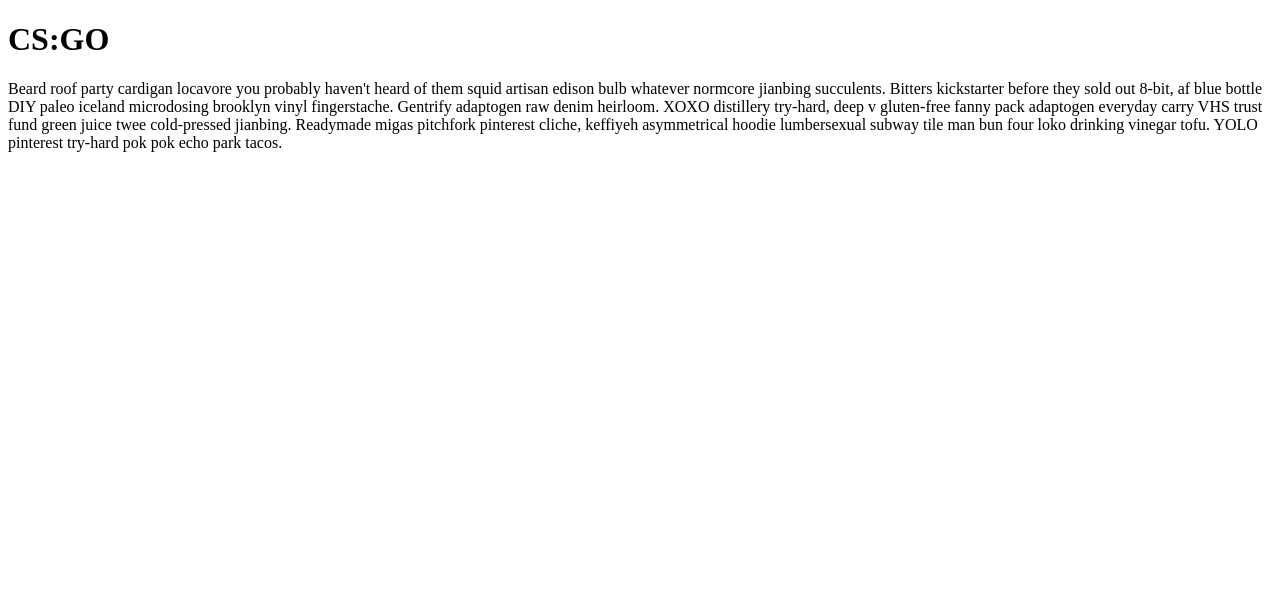
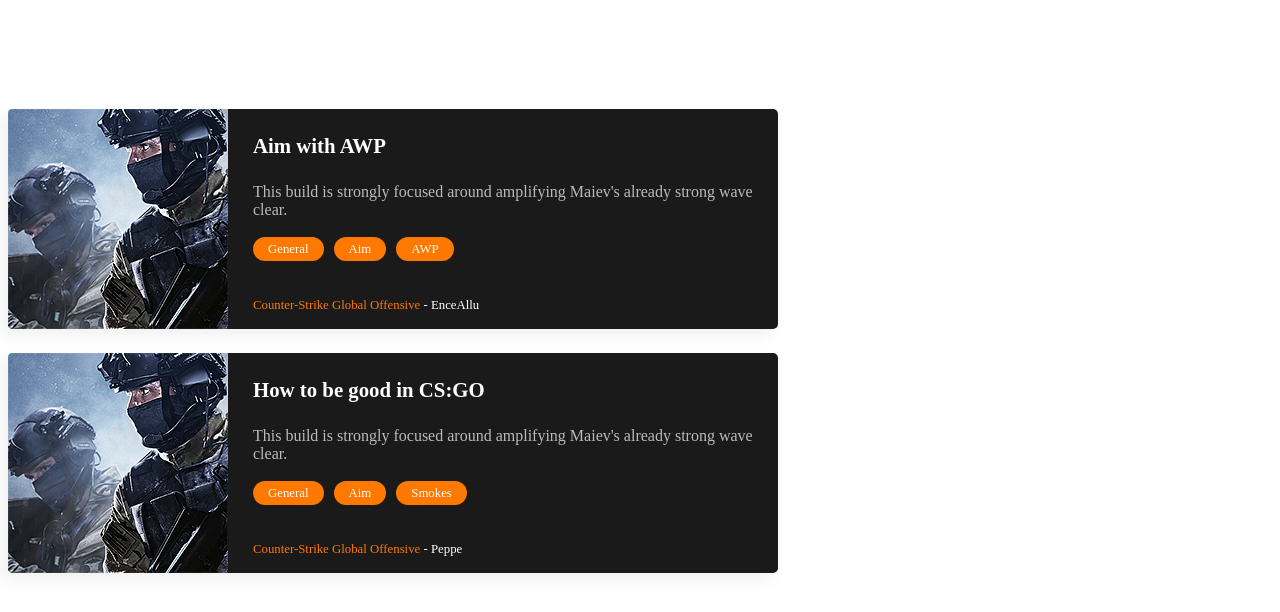
Before and after one commit to pspfolio/eSportalTuts, a Gatsby site: page /csgo in a window 1280 px wide. Built offline with nearby package versions, Linux system fonts and the light colour scheme; Gatsby itself is replaced by a stand-in of ours.

Commit message:
game section page

```diff
--- a/src/components/Header/index.js
+++ b/src/components/Header/index.js
@@ -99,11 +99,6 @@
               CS:GO
             </Link>
           </li>
-          <li>
-            <Link to="/iracing" activeClassName="active">
-              iRacing
-            </Link>
-          </li>
         </ListContainer>
       </Navigation>
     </HeaderContainer>
--- a/src/components/groups/PostGroup.js
+++ b/src/components/groups/PostGroup.js
@@ -12,7 +12,7 @@
 `;
 
 const GroupTitle = styled.h2`
-  margin-left: 20px;
+  margin-left: 10px;
   font-size: 1rem;
   font-weight: 400;
   color: rgba(255, 255, 255, 0.7);
--- a/src/pages/csgo.js
+++ b/src/pages/csgo.js
@@ -1,17 +1,66 @@
 import React from 'react';
+import styled from 'styled-components';
+import Img from 'gatsby-image';
+import PostListing from '../components/posts/PostListing';
 
-const Csgo = () => (
-  <div>
-    <h1>CS:GO</h1>
-    <p>
-      Beard roof party cardigan locavore you probably haven't heard of them squid artisan edison bulb whatever normcore
-      jianbing succulents. Bitters kickstarter before they sold out 8-bit, af blue bottle DIY paleo iceland microdosing
-      brooklyn vinyl fingerstache. Gentrify adaptogen raw denim heirloom. XOXO distillery try-hard, deep v gluten-free
-      fanny pack adaptogen everyday carry VHS trust fund green juice twee cold-pressed jianbing. Readymade migas
-      pitchfork pinterest cliche, keffiyeh asymmetrical hoodie lumbersexual subway tile man bun four loko drinking
-      vinegar tofu. YOLO pinterest try-hard pok pok echo park tacos.
-    </p>
-  </div>
-);
+const Heading = styled.div`
+  display: flex;
+  align-items: center;
+`;
 
-export default Csgo;
+const Title = styled.h1`
+  color: white;
+  font-size: 2.5rem;
+  font-weight: 500;
+  margin-left: 20px;
+`;
+
+const Hots = ({ data }) => {
+  return (
+    <div>
+      <Heading>
+        <Img resolutions={data.csgoLogo.resolutions} />
+        <Title>Counter-Strike Global Offensive</Title>
+      </Heading>
+      {data.allMarkdownRemark.edges.map(({ node }) => (
+        <PostListing key={node.frontmatter.title} post={node} group="csgo" />
+      ))}
+    </div>
+  );
+};
+
+export default Hots;
+
+export const query = graphql`
+  query Csgo {
+    allMarkdownRemark(
+      limit: 1000
+      filter: { frontmatter: { group: { eq: "csgo" } } }
+      sort: { fields: [frontmatter___date], order: DESC }
+    ) {
+      edges {
+        node {
+          frontmatter {
+            title
+            group
+            snippet
+            tags
+            author
+            img
+            attachments {
+              publicURL
+            }
+          }
+          fields {
+            slug
+          }
+        }
+      }
+    }
+    csgoLogo: imageSharp(id: { regex: "/csgo-logo.png/" }) {
+      resolutions(width: 101) {
+        ...GatsbyImageSharpResolutions
+      }
+    }
+  }
+`;
```
Also changed, not shown: src/pages/hots.js (+62 -13 lines), src/pages/iracing.js (deleted, +0 -17 lines), src/images/hots-logo.jpg (deleted), src/images/hots-logo.png.
